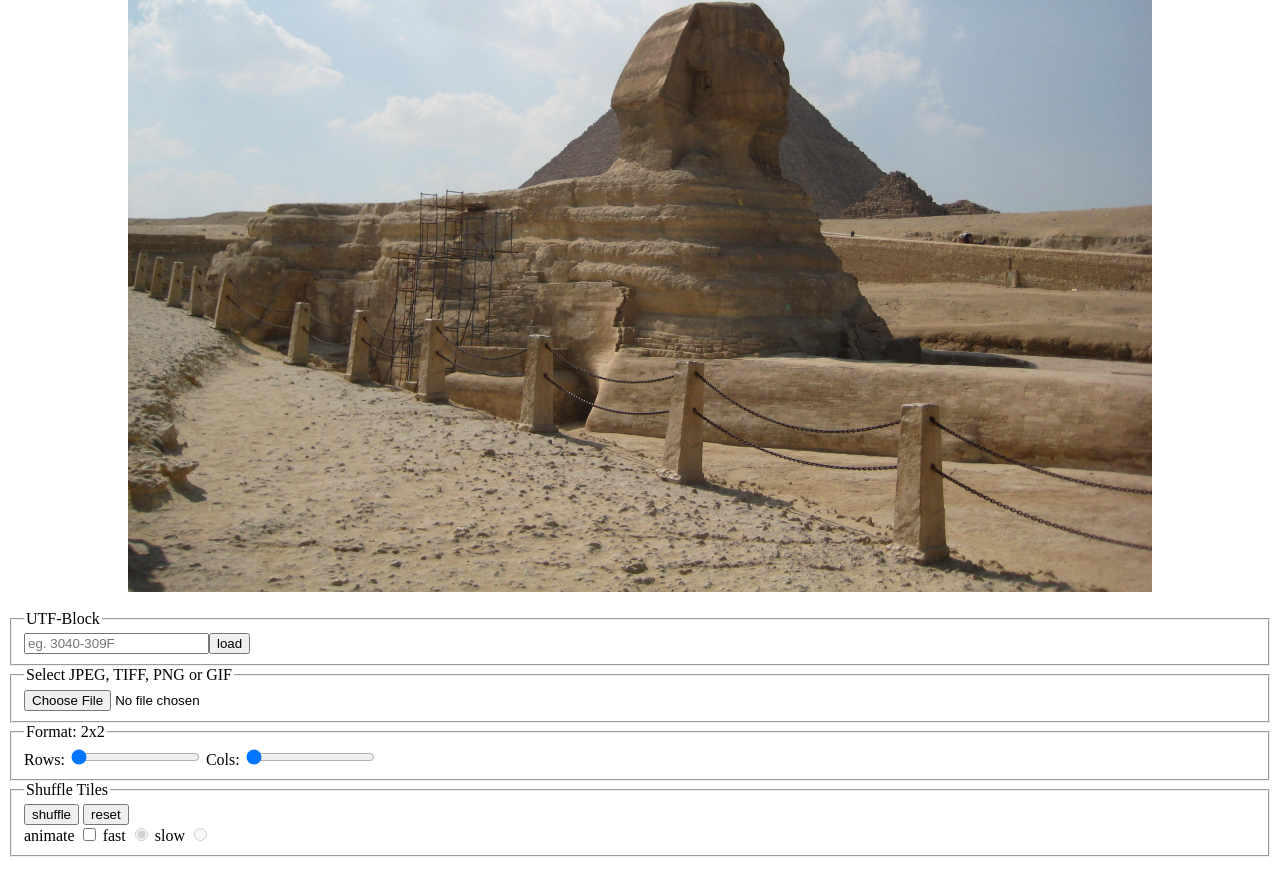
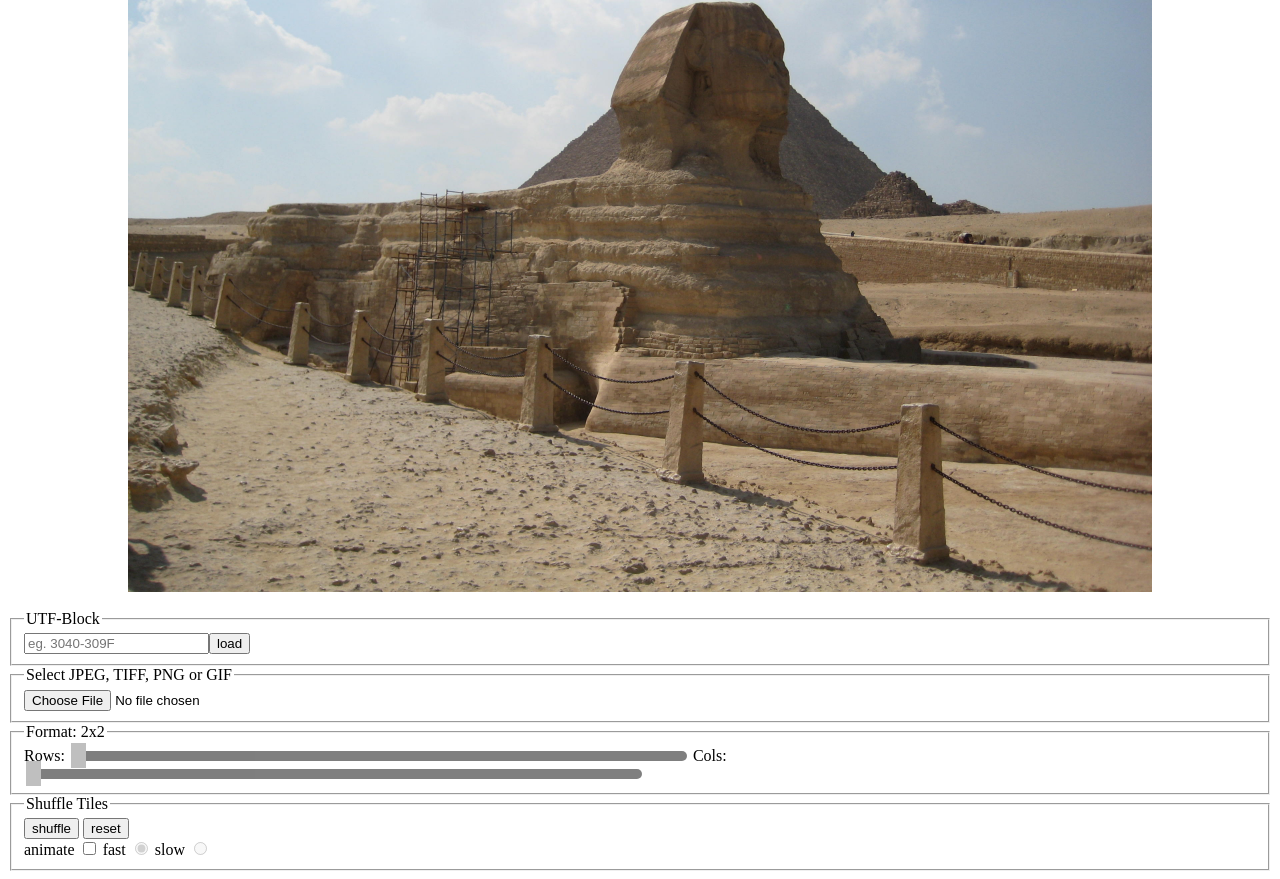
Before and after one commit to RSTeam02/JPEG-Sliding-Puzzle, a plain HTML site: page index.html in a window 1280 px wide. Shown: the part 243-1122 px from the top of the page. Drawn offline with nearby package versions, Linux system fonts and the light colour scheme.

Commit message:
custom slide-bars

```diff
--- a/index.html
+++ b/index.html
@@ -20,7 +20,7 @@
         #utfRaster {
             cursor: pointer;
         }
-        .range {
+        .MxN {
             -webkit-appearance: none;
             width: 50%;
             height: 10px;
@@ -31,11 +31,11 @@
             -webkit-transition: .2s;
             transition: opacity .2s;
         }
-        .range:hover{
+        .MxN:hover{
             opacity: 1;
         }
 
-        .range::-webkit-slider-thumb {
+        .MxN::-webkit-slider-thumb {
             -webkit-appearance: none;
             appearance: none;
             width: 15px;
@@ -44,7 +44,7 @@
             cursor: pointer;
         }
 
-        .range::-moz-range-thumb {
+        .MxN::-moz-range-thumb {
             width: 15px;
             height: 25px;
             background: grey;
@@ -74,8 +74,8 @@
     <fieldset>
         <legend id="dimInfo">Format:</legend>
         Rows:
-        <input class="MxN" type="range" min="2" max="10" value="2" id="row" class="range" /> Cols:
-        <input class="MxN" type="range" min="2" max="10" value="2" id="col" class="range"/>
+        <input class="MxN" type="range" min="2" max="10" value="2" id="row" /> Cols:
+        <input class="MxN" type="range" min="2" max="10" value="2" id="col" />
     </fieldset>
     <fieldset>
         <legend>Shuffle Tiles</legend>
```
